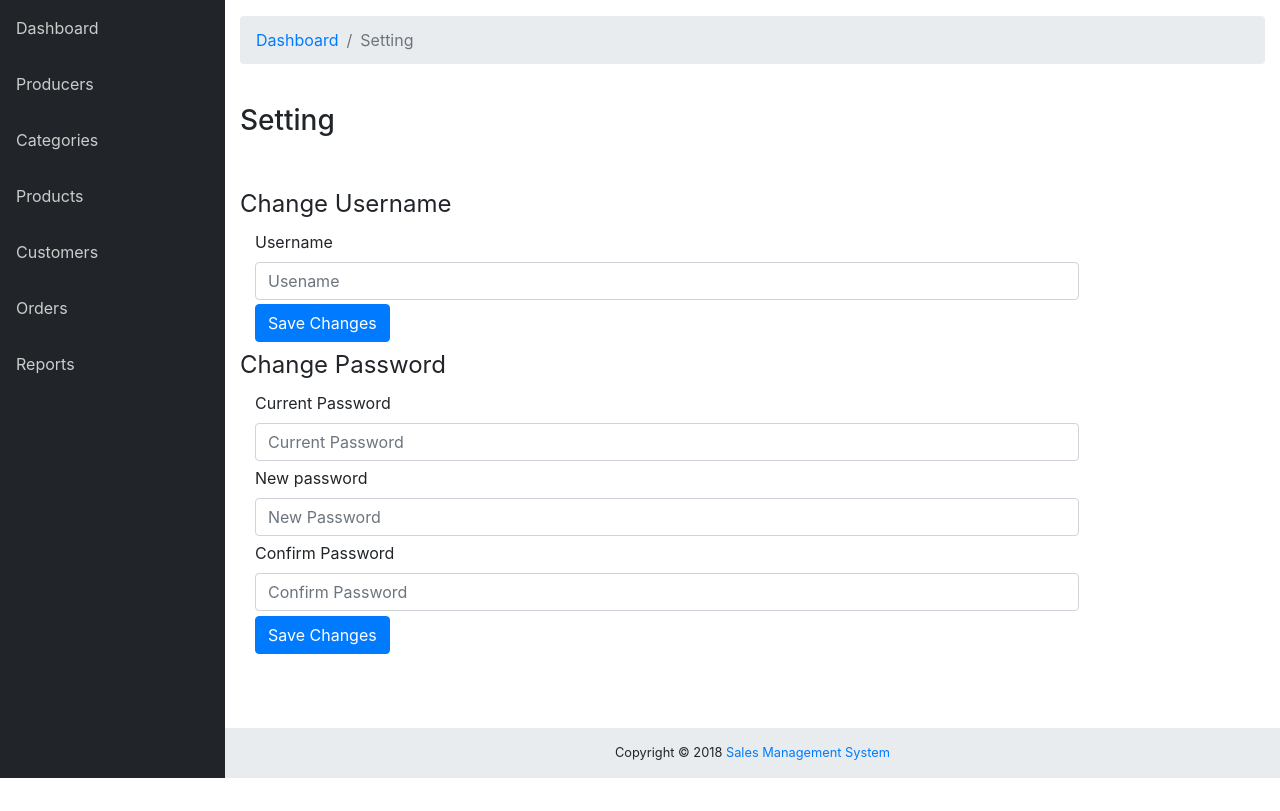
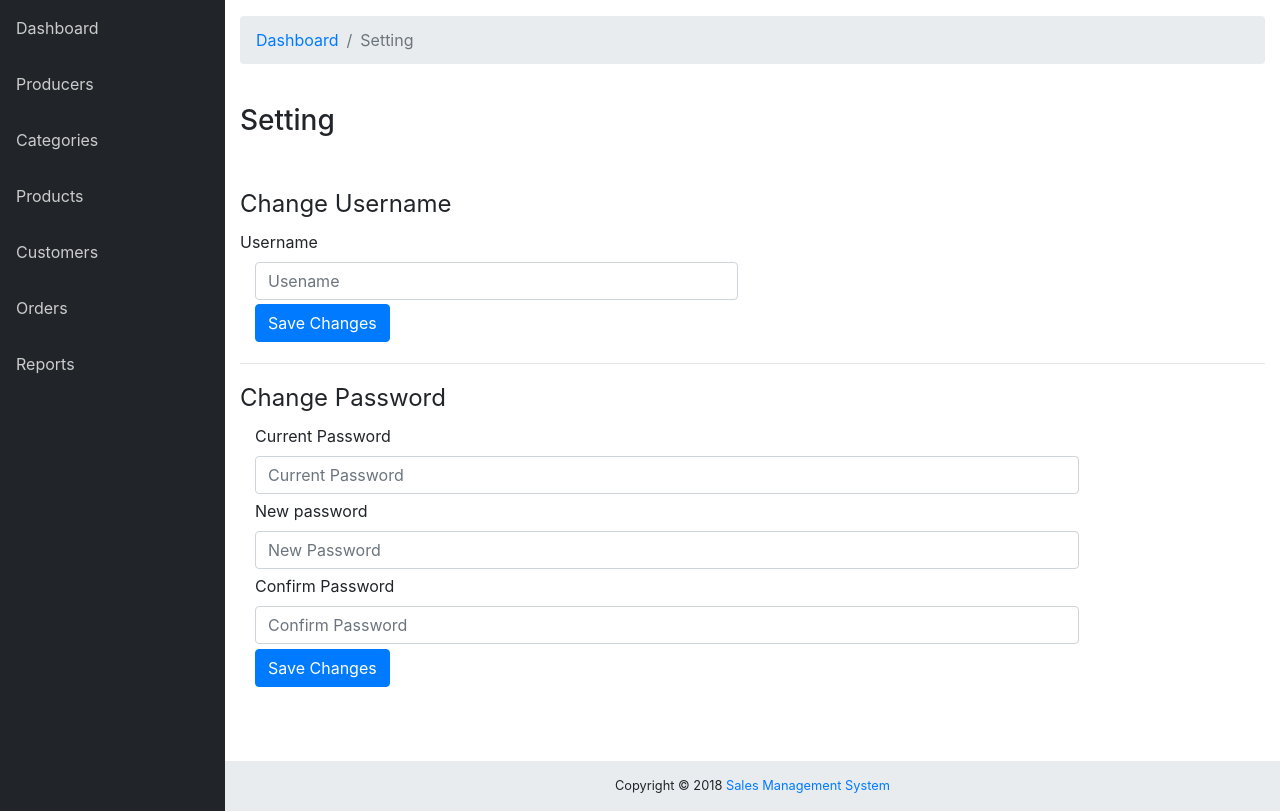
Before and after one commit to tomasz-dabrowski/sales-management-php, a PHP site: page /sales-management-php/setting.php in a window 1280 px wide. Shown: the part 56-867 px from the top of the page. Before the commit the page ends 834 px from the top, so only its background shows below. Run offline with PHP 8.4, Linux system fonts and the light colour scheme; the visitor is signed in with stand-in values (Sample User, id 1); data that the repository does not hold is empty; some libraries are stand-ins or nearby versions.

Commit message:
Initial commit

```diff
--- a/setting.php
+++ b/setting.php
@@ -44,21 +44,24 @@ $connect->close();
                                 <fieldset>
                                     <legend>Change Username</legend>
                                     <div class="changeUsenrameMessages"></div>
+
                                     <div class="form-group">
-                                        <label for="username" class="col-sm-2 control-label">Username</label>
-                                        <div class="col-sm-10">
+                                        <label for="username" class="control-label">Username</label>
+                                        <div class="col-sm-6">
                                             <input type="text" class="form-control" id="username" name="username" placeholder="Usename" value="<?php echo $result['username']; ?>"/>
                                         </div>
                                     </div>
 
                                     <div class="form-group">
-                                        <div class="col-sm-offset-2 col-sm-10">
+                                        <div class="col-sm-6">
                                             <input type="hidden" name="user_id" id="user_id" value="<?php echo $result['user_id'] ?>" />
                                             <button type="submit" class="btn btn-primary button1" data-loading-text="Loading..." id="changeUsernameBtn"> <i class="glyphicon glyphicon-ok-sign"></i> Save Changes </button>
                                         </div>
                                     </div>
                                 </fieldset>
                             </form>
+
+                            <hr />
 
                             <form action="controller/changePassword.php" method="post" class="form-horizontal" id="changePasswordForm">
                                 <fieldset>
```
